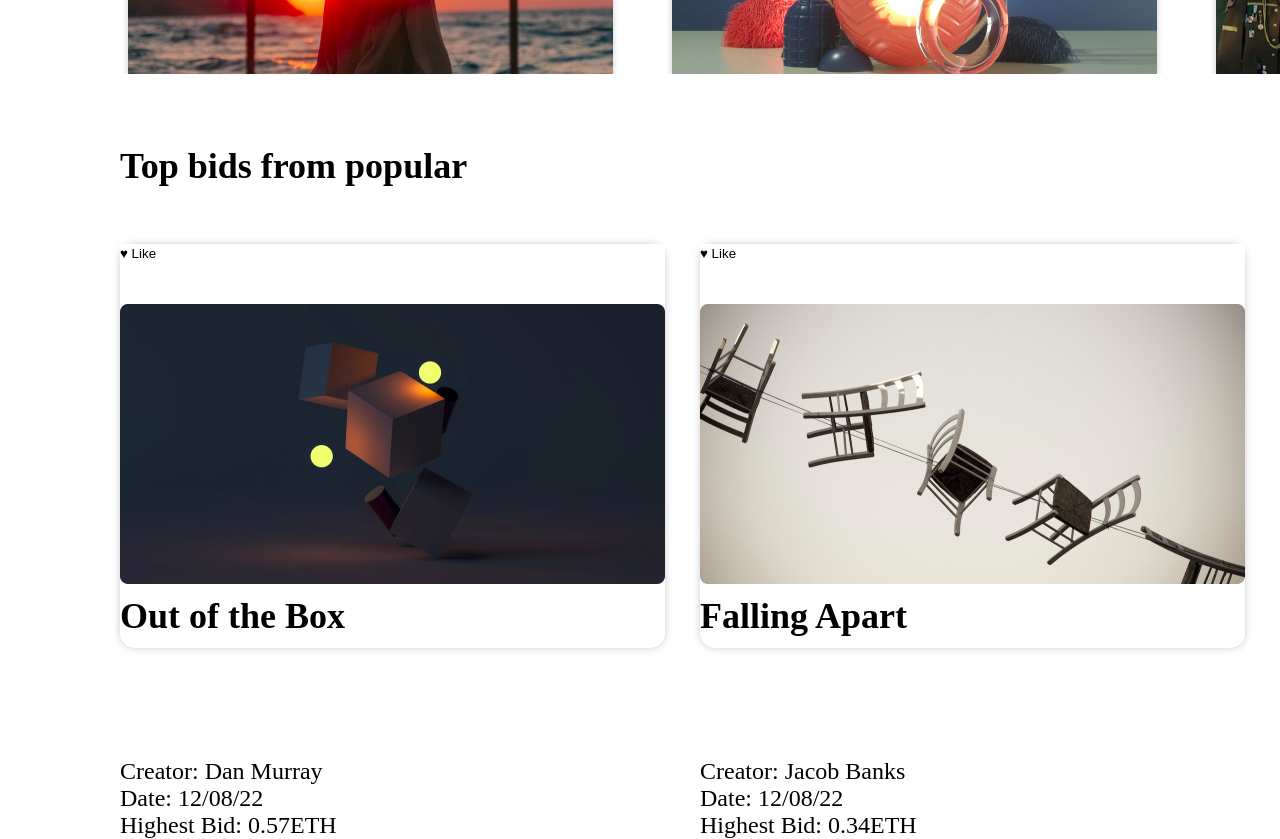
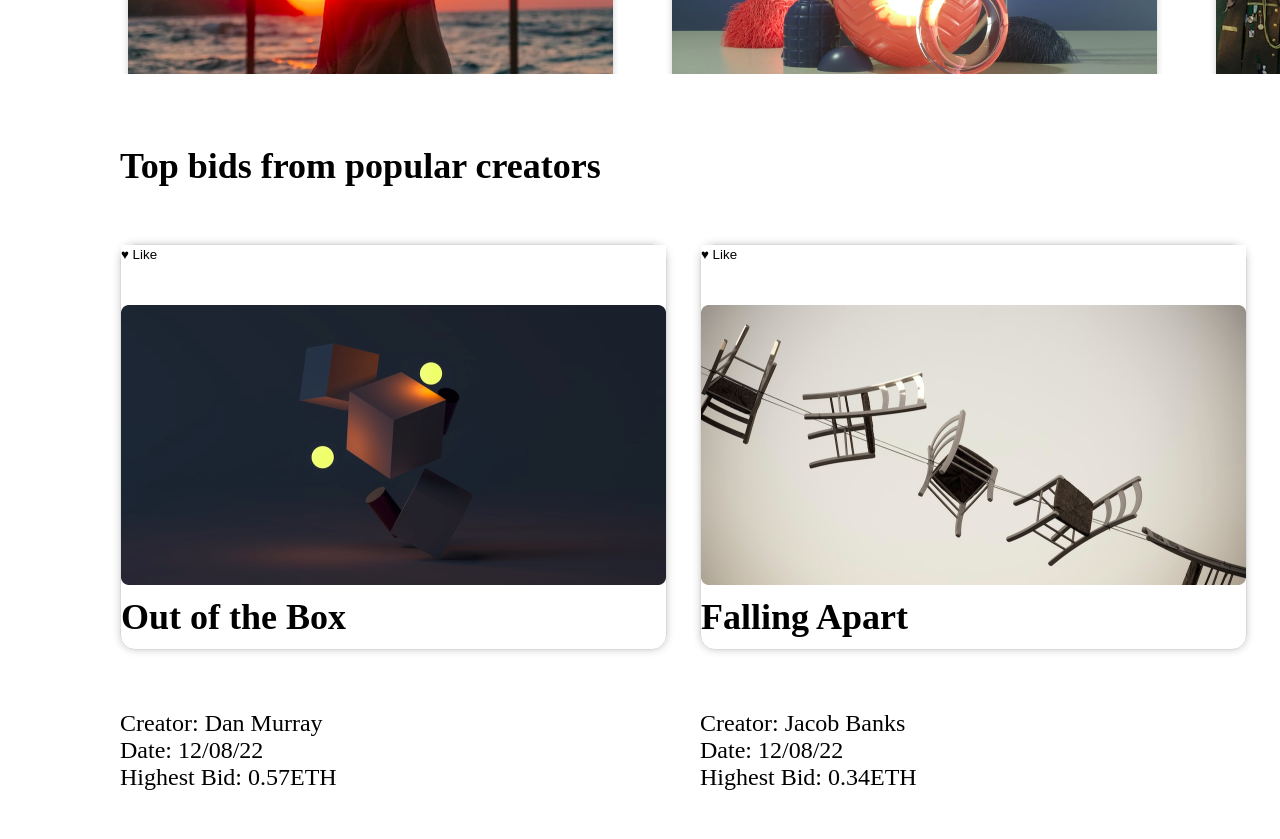
Before and after one commit to antomuangigitau/artsy, a React (Vite) app: page /auctions in a window 1280 px wide. Shown: the part 540-1379 px from the top of the page. After the commit the page ends 1331 px from the top, so only its background shows below. Built offline with nearby package versions, Linux system fonts and the light colour scheme; a web font is replaced by a local one.

Commit message:
Fix auction cards

```diff
--- a/src/components/auction/Swap.jsx
+++ b/src/components/auction/Swap.jsx
@@ -4,7 +4,7 @@ import { topauctions } from "../../data";
 
 const Swap = () => {
     return (
-        <div className={styles['swap']}>
+        <div className={styles.swap}>
             <h4>Home/ Auctions</h4><br/>
             <p>Here's an overview of products actively on auction, explore!</p><br/><br/>
             <div className={styles['images']}>
@@ -13,8 +13,8 @@ const Swap = () => {
                     return <img src={img} key={id}/>;
                 })}
             </div>
-            <div className={styles["top__bids"]}>
-                <h3>Top bids from popular </h3>
+            <div className={styles.top__bids}>
+                <h3>Top bids from popular creators</h3>
                 <div className={styles["row"]}>
                     <div className={styles["column"]}>
                         <div className={styles['card']}>
--- a/src/components/auction/Swap.module.css
+++ b/src/components/auction/Swap.module.css
@@ -45,7 +45,7 @@
   float: left;
   display: flex;
   flex-direction: row;
-  gap: 110px;
+  gap: 60px;
   flex-wrap: wrap;
 
 }
@@ -53,9 +53,12 @@
 .card {
   box-shadow: 0px 0px 9px -1px rgba(0, 0, 0, 0.25);
   border-radius: 15px;
-  float: right;
-  flex: 0 1 24%;
-  min-width: 545px;
+/*  float: right;*/
+/*  flex: 0 1 24%;*/
+/*  min-width: 545px;*/
+  border: 1px solid #D9D9D9;
+/*  border-top-right-radius: 15px 15px solid red;*/
+/*  border-top: 2px solid red;*/
 }
 
 
```
